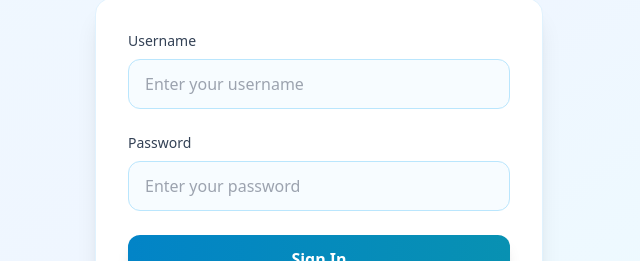
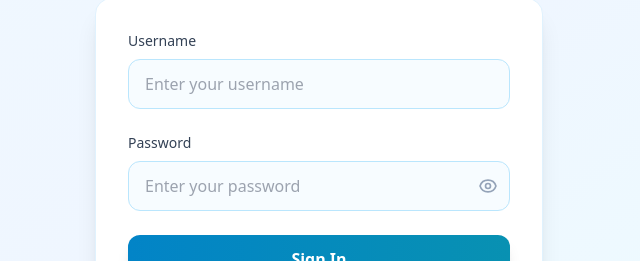
Before and after one commit to SagarSuryakantWaghmare/NeuroNote, a React (Vite) app in the folder client/: page /signin in a window 1280 px wide. Shown: the part 273-534 px from the top of the page, without its empty margins (321-961 px from the left). Built offline with nearby package versions, Linux system fonts and the light colour scheme.

Commit message:
Add show/hide password functionality to Signin and Signup forms

```diff
--- a/client/src/Pages/Signin.tsx
+++ b/client/src/Pages/Signin.tsx
@@ -8,6 +8,7 @@
     const usernameRef = useRef<HTMLInputElement>(null);
     const passwordRef = useRef<HTMLInputElement>(null);
     const [isLoading, setIsLoading] = useState(false);
+    const [showPassword, setShowPassword] = useState(false);
     const navigate = useNavigate();
       async function handleSignin() {
         try {
@@ -96,17 +97,34 @@
                                 className="w-full px-4 py-3 border border-sky-200 rounded-xl focus:ring-2 focus:ring-sky-500 focus:border-transparent transition-all duration-200 bg-sky-50/50"
                             />
                         </div>
-
-                        <div>
+                          <div>
                             <label className="block text-sm font-medium text-slate-700 mb-2">
                                 Password
                             </label>
-                            <input
-                                ref={passwordRef}
-                                type="password"
-                                placeholder="Enter your password"
-                                className="w-full px-4 py-3 border border-sky-200 rounded-xl focus:ring-2 focus:ring-sky-500 focus:border-transparent transition-all duration-200 bg-sky-50/50"
-                            />
+                            <div className="relative">
+                                <input
+                                    ref={passwordRef}
+                                    type={showPassword ? "text" : "password"}
+                                    placeholder="Enter your password"
+                                    className="w-full px-4 py-3 pr-12 border border-sky-200 rounded-xl focus:ring-2 focus:ring-sky-500 focus:border-transparent transition-all duration-200 bg-sky-50/50"
+                                />
+                                <button
+                                    type="button"
+                                    onClick={() => setShowPassword(!showPassword)}
+                                    className="absolute right-3 top-1/2 transform -translate-y-1/2 text-slate-400 hover:text-slate-600 transition-colors duration-200"
+                                >
+                                    {showPassword ? (
+                                        <svg className="w-5 h-5" fill="none" stroke="currentColor" viewBox="0 0 24 24">
+                                            <path strokeLinecap="round" strokeLinejoin="round" strokeWidth={2} d="M13.875 18.825A10.05 10.05 0 0112 19c-4.478 0-8.268-2.943-9.543-7a9.97 9.97 0 011.563-3.029m5.858.908a3 3 0 114.243 4.243M9.878 9.878l4.242 4.242M9.878 9.878L3 3m6.878 6.878L21 21" />
+                                        </svg>
+                                    ) : (
+                                        <svg className="w-5 h-5" fill="none" stroke="currentColor" viewBox="0 0 24 24">
+                                            <path strokeLinecap="round" strokeLinejoin="round" strokeWidth={2} d="M15 12a3 3 0 11-6 0 3 3 0 016 0z" />
+                                            <path strokeLinecap="round" strokeLinejoin="round" strokeWidth={2} d="M2.458 12C3.732 7.943 7.523 5 12 5c4.478 0 8.268 2.943 9.542 7-1.274 4.057-5.064 7-9.542 7-4.477 0-8.268-2.943-9.542-7z" />
+                                        </svg>
+                                    )}
+                                </button>
+                            </div>
                         </div>
 
                         <button
--- a/client/src/Pages/Signup.tsx
+++ b/client/src/Pages/Signup.tsx
@@ -3,11 +3,13 @@
 import { useNavigate, Link } from "react-router-dom";
 import { NeuroIcon } from "../icons/NeuroIcon";
 import toast, { Toaster } from 'react-hot-toast';
+
 export function Signup() {
     const usernameRef = useRef<HTMLInputElement>(null);
     const passwordRef = useRef<HTMLInputElement>(null);
     const [isLoading, setIsLoading] = useState(false);
-    const navigate = useNavigate();      async function handleSignup() {
+    const [showPassword, setShowPassword] = useState(false);
+    const navigate = useNavigate();async function handleSignup() {
         try {
             setIsLoading(true);
             const username = usernameRef.current?.value;
```
